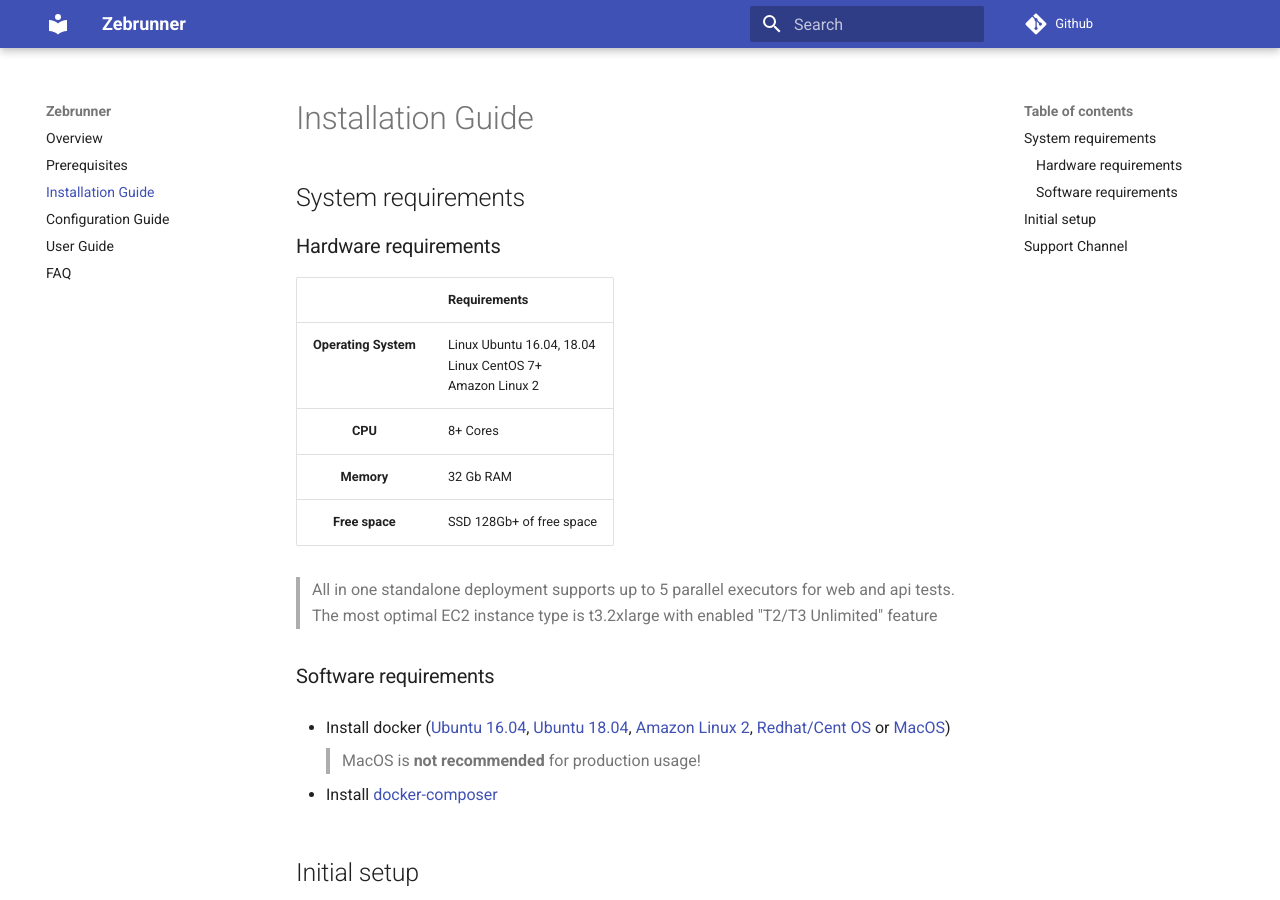
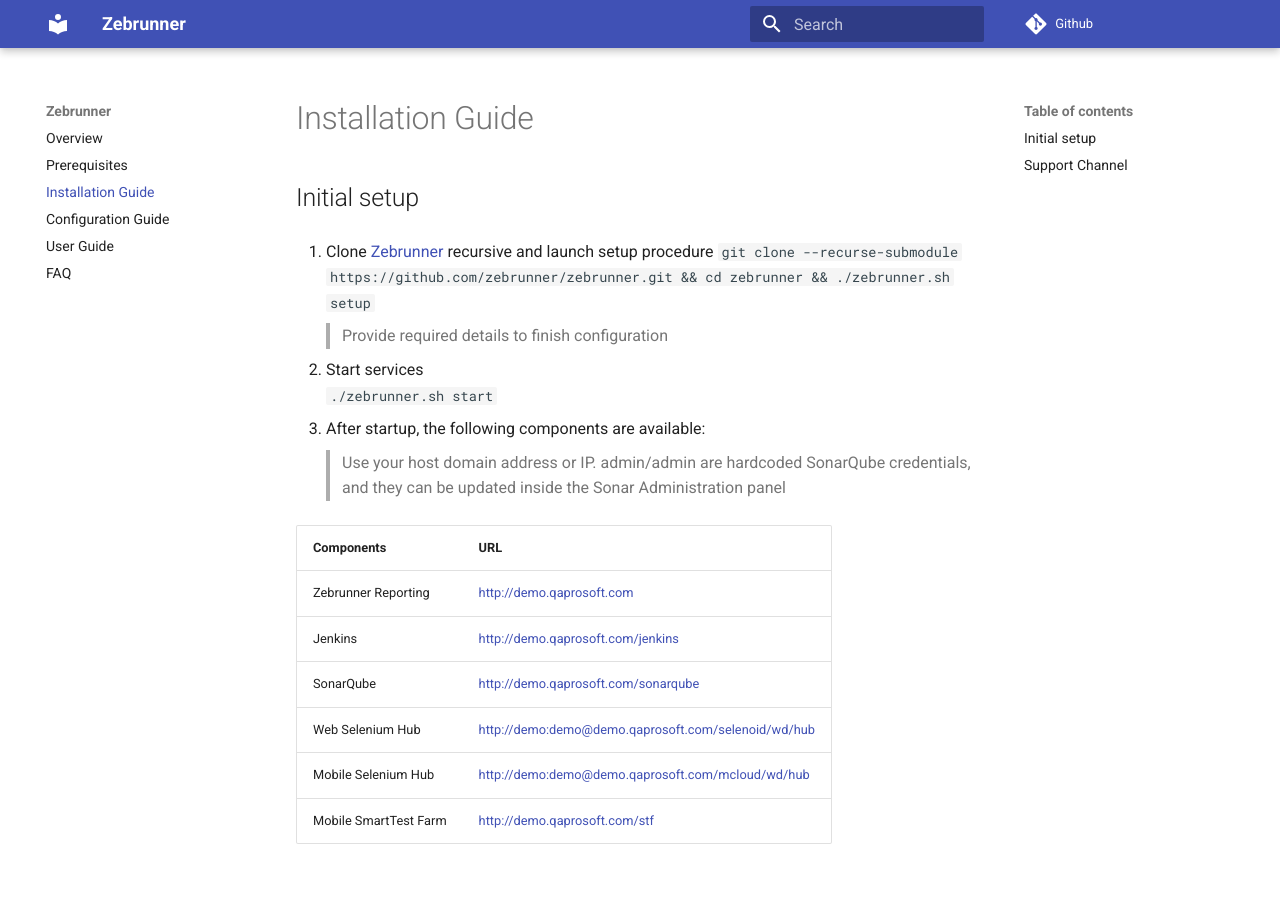
Before and after one commit to zebrunner/community-edition, an MkDocs documentation site: the page built from docs/install-guide.md, in a window 1280 px wide and 900 px high. Built offline with MkDocs 1.6.1 and Material for MkDocs 9.7.7, drawn with Linux system fonts in a browser that asks for light colours; comment, search, counter and statistics services are not loaded; old or Windows-style settings are respelled for this version of MkDocs.

Commit message:
Update install-guide.md

```diff
--- a/docs/install-guide.md
+++ b/docs/install-guide.md
@@ -1,24 +1,4 @@
 # Installation Guide
-
-## System requirements
-
-### Hardware requirements
-
-|                         	| Requirements                                                     	|
-|:-----------------------:	|------------------------------------------------------------------	|
-| <b>Operating System</b> 	| Linux Ubuntu 16.04, 18.04<br> Linux CentOS 7+<br> Amazon Linux 2 	|
-| <b>       CPU      </b> 	| 8+ Cores                                                         	|
-| <b>      Memory    </b> 	| 32 Gb RAM                                                        	|
-| <b>    Free space  </b> 	| SSD 128Gb+ of free space                                         	|
-
-> All in one standalone deployment supports up to 5 parallel executors for web and api tests. The most optimal EC2 instance type is t3.2xlarge with enabled "T2/T3 Unlimited" feature
-
-### Software requirements
-
-* Install docker ([Ubuntu 16.04](https://www.digitalocean.com/community/tutorials/how-to-install-and-use-docker-on-ubuntu-16-04), [Ubuntu 18.04](https://www.digitalocean.com/community/tutorials/how-to-install-and-use-docker-on-ubuntu-18-04), [Amazon Linux 2](https://docs.aws.amazon.com/AmazonECS/latest/developerguide/docker-basics.html), [Redhat/Cent OS](https://www.cyberciti.biz/faq/install-use-setup-docker-on-rhel7-centos7-linux/) or [MacOS](https://pilsniak.com/how-to-install-docker-on-mac-os-using-brew/))
-  > MacOS is <b>not recommended</b> for production usage!
-
-* Install [docker-composer](https://docs.docker.com/compose/install/#install-compose)
 
 ## Initial setup
 
```
